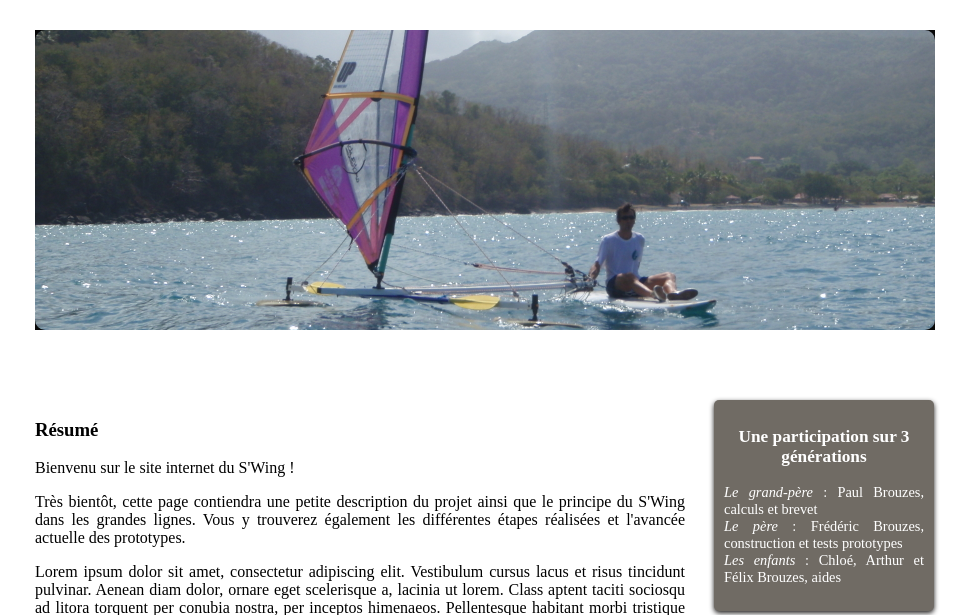
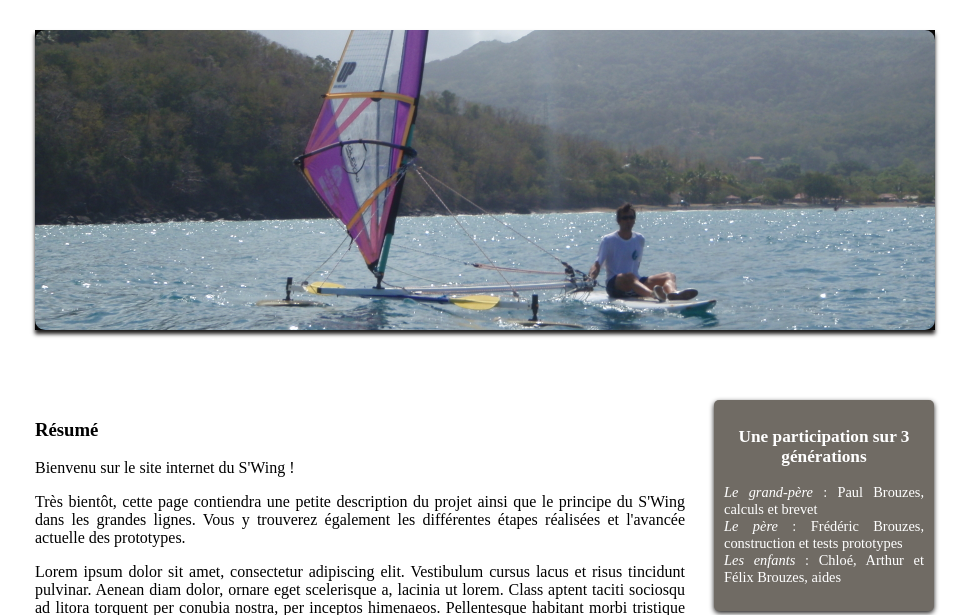
Before and after one commit to evermax/swing, a PHP site: page / in a window 1280 px wide. Shown: the part 88-703 px from the top of the page, without its empty margins (155-1124 px from the left). Run offline with PHP 8.4, Linux system fonts and the light colour scheme.

Commit message:
Accueil : ombre panoramiques

```diff
--- a/style.css
+++ b/style.css
@@ -112,6 +112,7 @@ section aside h1
 #banniere_image
 {
     margin-top: 10px;
+    box-shadow: 0px 4px 4px #1c1a19;
 }
 
 .panoramique
```
